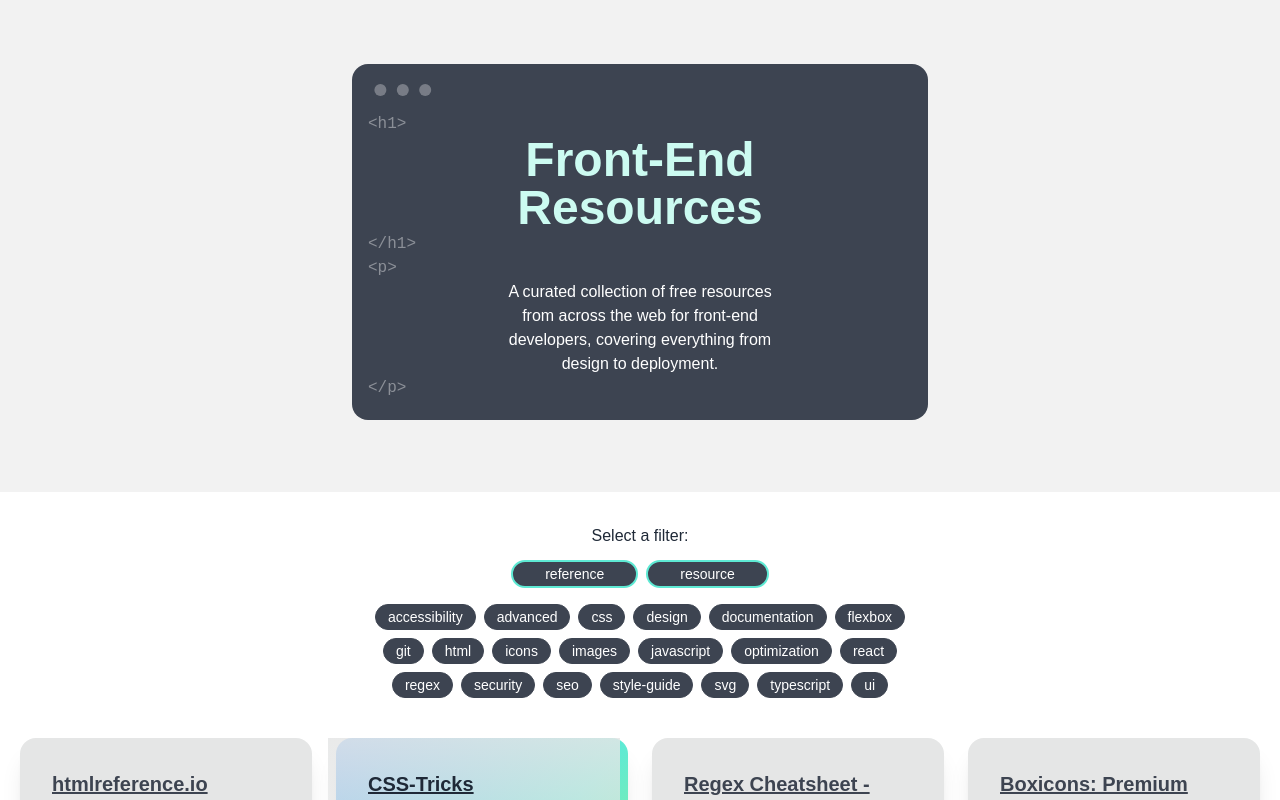
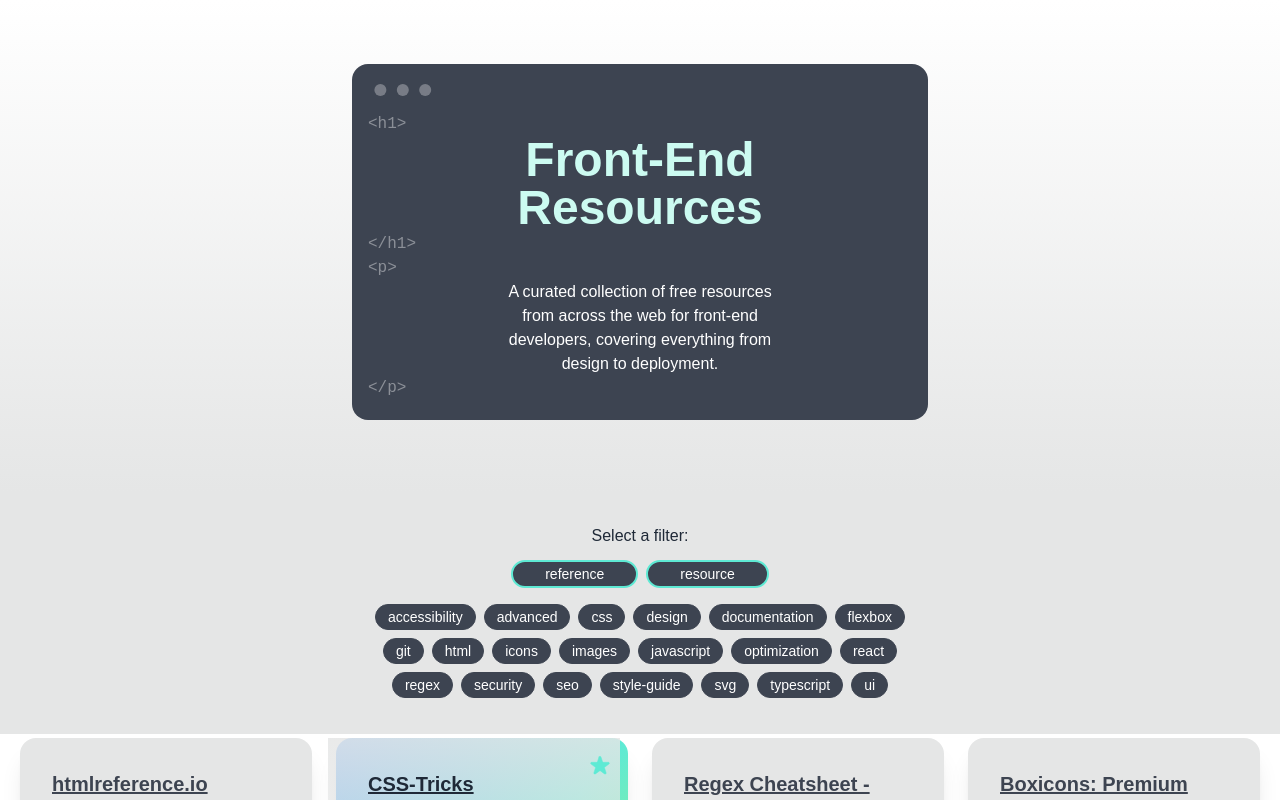
Before and after one commit to robertmcabee/Front-End-Resources, a Next.js app: page / in a window 1280 px wide. Shown: the top 800 px of the page. Built offline with nearby package versions, Linux system fonts and the light colour scheme; a web font is replaced by a local one.

Commit message:
misc css

```diff
--- a/components/Header.tsx
+++ b/components/Header.tsx
@@ -1,6 +1,6 @@
 function Header() {
   return (
-    <header className="hero bg-base-200 pt-12 pb-4">
+    <header className="hero pt-12 pb-4 bg-gradient-to-b from-base-100 to-base-300">
       <div className="hero-content text-center">
         <div className="max-w-xl">
           <div className="animate-fadein mockup-code text-left mb-10">
--- a/components/Resource.tsx
+++ b/components/Resource.tsx
@@ -31,7 +31,25 @@ function Resource({
         style={data.starred ? { position: "absolute" } : { display: "none" }}
         className=" z-20 bg-gradient-to-b from-base-300 to-transparent opacity-85 h-full w-full group-hover:translate-y-[-30%] translate-x-[-0.5rem] transition-all duration-[500ms]"
       ></div>
-
+      <div
+        className="absolute top-4 right-4 z-50"
+        style={data.starred ? { display: "relative" } : { display: "none" }}
+      >
+        <svg
+          xmlns="http://www.w3.org/2000/svg"
+          className="h-6 w-6 text-teal-300"
+          fill="currentColor"
+          viewBox="0 0 24 24"
+          stroke="currentColor"
+          strokeWidth={0.5}
+        >
+          <path
+            strokeLinecap="round"
+            strokeLinejoin="round"
+            d="M11.049 2.927c.3-.921 1.603-.921 1.902 0l1.519 4.674a1 1 0 00.95.69h4.915c.969 0 1.371 1.24.588 1.81l-3.976 2.888a1 1 0 00-.363 1.118l1.518 4.674c.3.922-.755 1.688-1.538 1.118l-3.976-2.888a1 1 0 00-1.176 0l-3.976 2.888c-.783.57-1.838-.197-1.538-1.118l1.518-4.674a1 1 0 00-.363-1.118l-3.976-2.888c-.784-.57-.38-1.81.588-1.81h4.914a1 1 0 00.951-.69l1.519-4.674z"
+          />
+        </svg>
+      </div>
       <div className="card-body z-20">
         <a target="_blank" href={data.url} rel="noreferrer">
           <h2 className="hover:opacity-50 pb-4 transition-all link card-title">
--- a/components/ResourceContainer.tsx
+++ b/components/ResourceContainer.tsx
@@ -9,7 +9,7 @@ function ResourceContainer({
   toggleFilter: (tag: string) => void;
 }): any {
   return (
-    <main className="px-4 pb-10 grid grid-cols-1 xl:grid-cols-4 3xl:grid-cols-5 md:grid-cols-3 sm:grid-cols-2 gap-4 justify-center">
+    <main className="px-4 pb-10 bg-base-100 grid grid-cols-1 xl:grid-cols-4 3xl:grid-cols-5 md:grid-cols-3 sm:grid-cols-2 gap-4 justify-center">
       {resources.map((resource) => {
         //filter out resources by tags
         let render = true;
--- a/styles/globals.css
+++ b/styles/globals.css
@@ -1,6 +1,10 @@
 @tailwind base;
 @tailwind components;
 @tailwind utilities;
+
+body {
+  background: #e5e6e6;
+}
 
 .card.unstarred {
   background: #e5e6e6;
@@ -8,6 +12,9 @@
 }
 
 @media (prefers-color-scheme: dark) {
+  body {
+    background: #2a303c;
+  }
   .card.unstarred {
     background: #20252e;
   }
```
